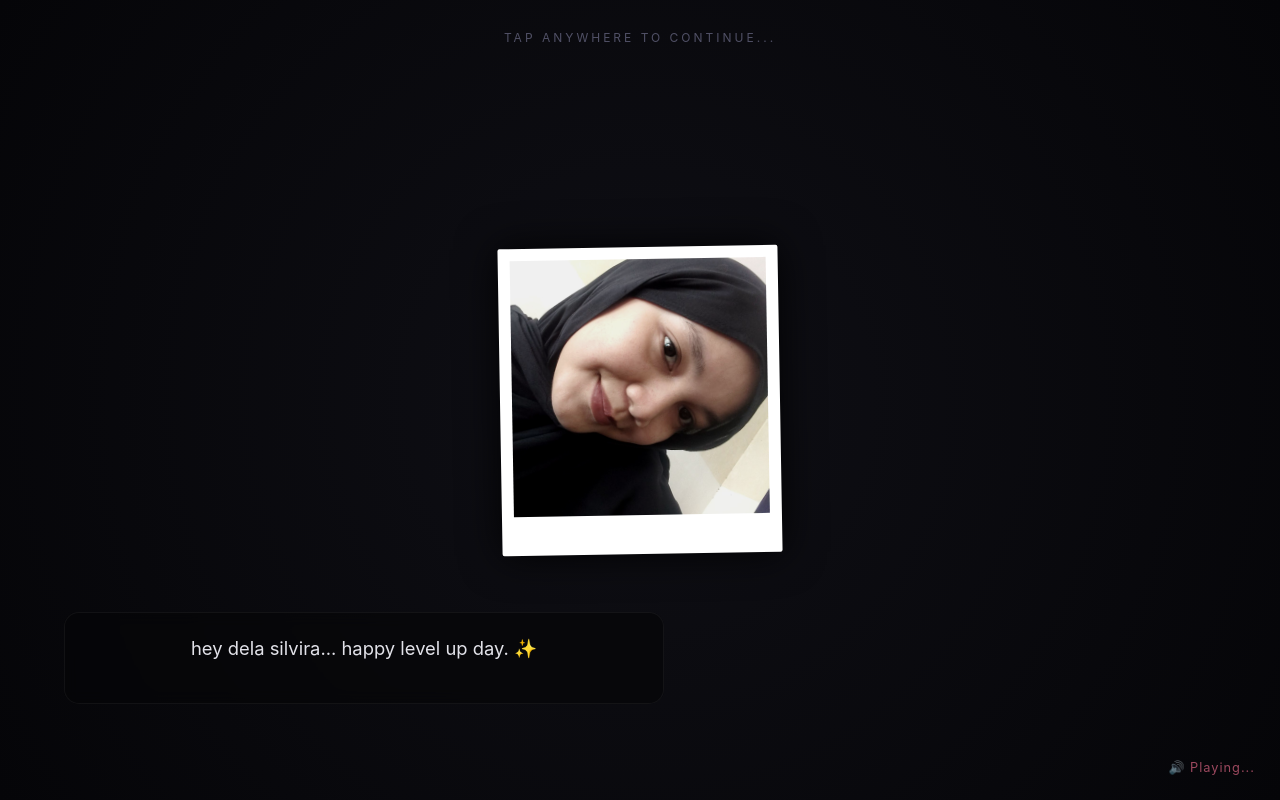
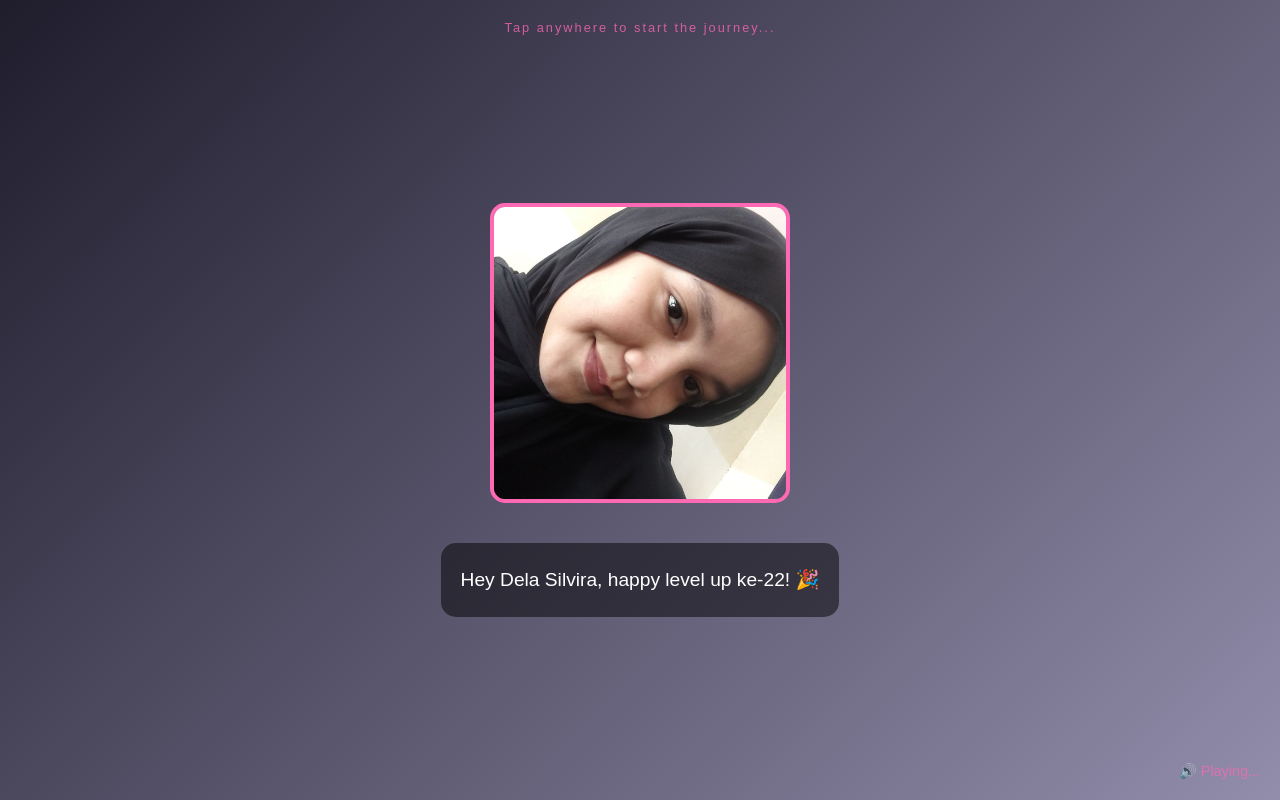
Before and after one commit to zvhrvv86-jpg/hbd-bubbb, a plain HTML site: page index.html in a window 1280 px wide. Drawn offline with Linux system fonts and the light colour scheme.

Commit message:
Update index.html

```diff
--- a/index.html
+++ b/index.html
@@ -3,140 +3,93 @@
 <head>
     <meta charset="UTF-8">
     <meta name="viewport" content="width=device-width, initial-scale=1.0">
-    <title>For Dela Silvira ✨</title>
+    <title>Happy 22nd Dela Silvira!</title>
     <style>
         * { box-sizing: border-box; margin: 0; padding: 0; }
         body, html {
-            background-color: #050508;
-            color: #ffffff;
-            font-family: -apple-system, BlinkMacSystemFont, "Segoe UI", Roboto, sans-serif;
             height: 100%;
+            background: linear-gradient(135deg, #1f1c2c, #928dab);
+            color: #fff;
+            font-family: 'Poppins', sans-serif;
             overflow: hidden;
-            cursor: pointer;
         }
-
-        /* Background Gelap Sunyi */
         .main-wrapper {
             position: relative;
-            width: 100%;
-            height: 100%;
+            height: 100vh;
             display: flex;
             justify-content: center;
             align-items: center;
-            background: radial-gradient(circle, #0f0f15 0%, #050508 100%);
+            flex-direction: column;
         }
-
-        /* Efek Kilat Flash Kamera */
-        .flash-overlay {
-            position: fixed;
-            top: 0; left: 0; width: 100%; height: 100%;
-            background: #ffffff;
+        .photo-stage {
+            width: 300px;
+            height: 300px;
+            margin: 20px auto;
+            border: 4px solid #ff69b4;
+            border-radius: 15px;
+            overflow: hidden;
             opacity: 0;
-            z-index: 99;
-            pointer-events: none;
-        }
-        .flash-active {
-            animation: cameraFlash 0.4s ease-out;
-        }
-        @keyframes cameraFlash {
-            0% { opacity: 0.9; }
-            100% { opacity: 0; }
-        }
-
-        /* Foto Polaroid Center Stage (Lowlight Flash Aesthetic) */
-        .photo-stage {
-            position: absolute;
-            width: 280px;
-            background: #ffffff;
-            padding: 12px 12px 35px 12px;
-            box-shadow: 0 0 40px rgba(0, 0, 0, 0.9);
-            border-radius: 2px;
-            transform: scale(0.9) rotate(-3deg);
-            opacity: 0;
-            transition: all 0.6s cubic-bezier(0.19, 1, 0.22, 1);
-            z-index: 5;
+            transform: scale(0.9);
+            transition: all 0.6s ease-in-out;
         }
         .photo-stage.active {
             opacity: 1;
-            transform: scale(1) rotate(var(--r, 2deg));
+            transform: scale(1);
         }
         .photo-stage img {
             width: 100%;
-            aspect-ratio: 1;
+            height: 100%;
             object-fit: cover;
-            /* Efek soft-focus / lowlight grainy */
-            filter: brightness(90%) contrast(110%) saturate(90%);
         }
-
-        /* Teks Berjalan Sinematik */
         .text-stage {
-            position: absolute;
-            bottom: 12%;
-            left: 5%;
-            width: 90%;
+            margin-top: 20px;
+            text-align: center;
             max-width: 600px;
-            text-align: center;
-            z-index: 10;
-            background: rgba(5, 5, 8, 0.6);
-            backdrop-filter: blur(8px);
+            background: rgba(0, 0, 0, 0.5);
             padding: 20px;
             border-radius: 15px;
-            border: 1px solid rgba(255, 255, 255, 0.05);
         }
-
         .text-line {
-            font-size: 1.15rem;
-            line-height: 1.7;
-            color: #e2e2e9;
-            min-height: 50px;
+            font-size: 1.2rem;
+            line-height: 1.8;
+            opacity: 0;
+            animation: fadeIn 1s forwards;
         }
-
-        /* Petunjuk Interaksi */
         .hint {
             position: absolute;
-            top: 30px;
-            font-size: 0.75rem;
-            color: #666680;
-            letter-spacing: 3px;
-            text-transform: uppercase;
+            top: 20px;
+            font-size: 0.8rem;
+            color: #ff69b4;
+            letter-spacing: 2px;
             animation: pulse 1.5s infinite alternate;
         }
-
-        /* Musik Tersembunyi */
+        @keyframes fadeIn {
+            to { opacity: 1; }
+        }
+        @keyframes pulse {
+            0% { opacity: 0.3; }
+            100% { opacity: 0.8; }
+        }
         .music-indicator {
             position: fixed;
-            bottom: 25px;
-            right: 25px;
-            font-size: 0.8rem;
-            color: #ff7597;
-            letter-spacing: 1px;
-            opacity: 0.6;
-            z-index: 100;
-        }
-
-        @keyframes pulse { 0% { opacity: 0.3; } 100% { opacity: 0.8; } }
-
-        @media (max-width: 480px) {
-            .photo-stage { width: 240px; }
-            .text-line { font-size: 1rem; }
+            bottom: 20px;
+            right: 20px;
+            color: #ff69b4;
+            font-size: 0.9rem;
+            opacity: 0.7;
         }
     </style>
 </head>
 <body>
+    <div class="main-wrapper" onclick="nextStep()">
+        <div class="hint">Tap anywhere to start the journey...</div>
 
-    <div class="flash-overlay" id="flash"></div>
-
-    <div class="main-wrapper" onclick="nextStep()">
-        <div class="hint">Tap anywhere to continue...</div>
-
-        <!-- Wadah Polaroid Tunggal yang Berganti Isinya -->
-        <div class="photo-stage" id="polaroid">
-            <img src="b1.png" id="polaroid-img" alt="Memory">
+        <div class="photo-stage" id="photo-stage">
+            <img src="b1.png" id="photo-img" alt="Memory">
         </div>
 
-        <!-- Wadah Teks -->
         <div class="text-stage">
-            <div class="text-line" id="story-text"></div>
+            <div class="text-line" id="text-line"></div>
         </div>
     </div>
 
@@ -144,23 +97,22 @@
     <audio id="bgMusic" src="https://archive.org/download/greenday_202002/Green%20Day%20-%20Last%20Night%20On%20Earth.mp3" loop></audio>
 
     <script>
-        // Alur cerita per ketukan (Storyline + Hubungan dengan file Foto)
         const story = [
-            { text: "hey dela silvira... happy level up day. ✨", img: "b1.png" },
-            { text: "jujurly, i just wanna say im so grateful to have you around.", img: "b2.png" },
-            { text: "makasih bgt udah mau jadi comfort character yang selalu ada...", img: "b3.png" },
-            { text: "...terutama pas dunia lagi ga asik dan aku lagi jatuh-jatuhnya. 🤝", img: "b4.png" },
-            { text: "i mean, gimana bisa ada orang secantik dan selucu kamu...", img: "b5.png" },
-            { text: "tapi di saat yang sama random-nya dapet bgt? wkwk. 🧸", img: "b6.png" },
-            { text: "bener-bener main character energy yang ga ada lawan. 🌟", img: "b7.png" },
-            { text: "rent free bgt di kepala aku tiap hari, gapaham lagi. 🥰", img: "b8.png" },
-            { text: "di usia yang baru ini, semoga semesta selalu baik ya sama kamu.", img: "b9.png" },
-            { text: "kurang-kurangin stress-nya, banyakin ketawanya. 🌸", img: "b10.png" },
-            { text: "semoga semua plan dan mimpi kamu cepat di-approve semesta. 💎", img: "b11.png" },
-            { text: "stay as you are ya, del. jangan berubah sedikit pun. 🤍", img: "b12.png" },
-            { text: "and lowkey, im praying we last forever... semoga kita jadi selamanya ya. 🔐", img: "b13.png" },
-            { text: "sekali lagi, happy birthday favorite human-ku! 🎉", img: "b14.png" },
-            { text: "you & me vs the world. forever yours. 🔒 (end)", img: "b15.png" }
+            { text: "Hey Dela Silvira, happy level up ke-22! 🎉", img: "b1.png" },
+            { text: "Kamu itu bener-bener main character energy!", img: "b2.png" },
+            { text: "Makasi udah jadi cahaya di hidupku, selalu ada.", img: "b3.png" },
+            { text: "Di usia 22, semoga semua mimpi kamu tercapai ya! 🌟", img: "b4.png" },
+            { text: "Jangan lupa ketawa, jangan lupa chill.", img: "b5.png" },
+            { text: "Kamu cantik, lucu, dan bener-bener inspirasiku!", img: "b6.png" },
+            { text: "Selalu jadi diri kamu, itu yang paling keren. ✨", img: "b7.png" },
+            { text: "Semoga hari-harimu dipenuhi cinta dan petualangan.", img: "b8.png" },
+            { text: "Happy birthday, Dela! You rock my world! 💖", img: "b9.png" },
+            { text: "Dan ingat, kita vs dunia, forever! 🔒", img: "b10.png" },
+            { text: "I’m so glad you’re here, di setiap langkah.", img: "b11.png" },
+            { text: "Tiap hari sama kamu, itu hadiah terbesar.", img: "b12.png" },
+            { text: "Stay wild, stay kind, stay you. 🦋", img: "b13.png" },
+            { text: "Cheers to us, cheers to dreams, cheers to 22! 🍾", img: "b14.png" },
+            { text: "Selamat ulang tahun, Dela, love you forever! ❤️", img: "b15.png" }
         ];
 
         let currentStep = 0;
@@ -171,7 +123,6 @@
             element.innerHTML = "";
             let i = 0;
             isTyping = true;
-
             function typing() {
                 if (i < text.length) {
                     element.innerHTML += text.charAt(i);
@@ -184,54 +135,32 @@
             typing();
         }
 
-        function triggerFlash() {
-            const flash = document.getElementById("flash");
-            flash.classList.remove("flash-active");
-            void flash.offsetWidth; // Kebalikan trik reflow untuk reset animasi
-            flash.classList.add("flash-active");
-        }
-
         function nextStep() {
-            // Jalankan musik di ketukan pertama
             if (music.paused) {
-                music.play().catch(e => console.log("Audio diaktifkan"));
+                music.play().catch(e => console.log("Audio diputar!"));
                 document.getElementById("music-status").innerHTML = "🔊 Playing...";
             }
+            if (isTyping) return;
+            if (currentStep < story.length) {
+                const photoStage = document.getElementById("photo-stage");
+                const photoImg = document.getElementById("photo-img");
+                const textLine = document.getElementById("text-line");
 
-            if (isTyping) return; // Kunci ketukan jika teks masih berjalan
-
-            if (currentStep < story.length) {
-                const pBox = document.getElementById("polaroid");
-                const pImg = document.getElementById("polaroid-img");
-                const tBox = document.getElementById("story-text");
-
-                // Efek transisi foto menghilang sebentar
-                pBox.classList.remove("active");
+                photoStage.classList.remove("active");
 
                 setTimeout(() => {
-                    // Ganti foto dan teks
-                    pImg.src = story[currentStep].img;
-                    typeEffect(tBox, story[currentStep].text);
+                    photoImg.src = story[currentStep].img;
+                    typeEffect(textLine, story[currentStep].text);
 
-                    // Beri rotasi acak biar gaya polaroid-nya berasa natural
-                    const randomRotate = Math.random() * 12 - 6;
-                    pBox.style.setProperty('--r', `${randomRotate}deg`);
-
-                    // Efek jepretan kamera (Flash) saat foto berganti
-                    triggerFlash();
-
-                    pBox.classList.add("active");
+                    photoStage.classList.add("active");
                     currentStep++;
                 }, 300);
-
             } else {
-                // Jika sudah selesai, reset ke awal ceritanya
                 currentStep = 0;
                 nextStep();
             }
         }
 
-        // Mulai otomatis saat layar pertama kali di-tap
         window.onload = function() {
             nextStep();
         };
```
